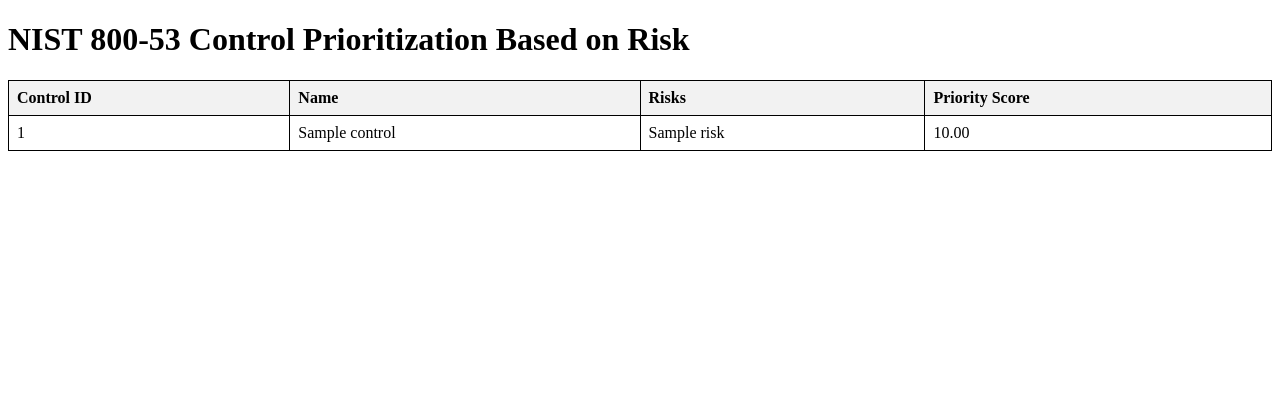
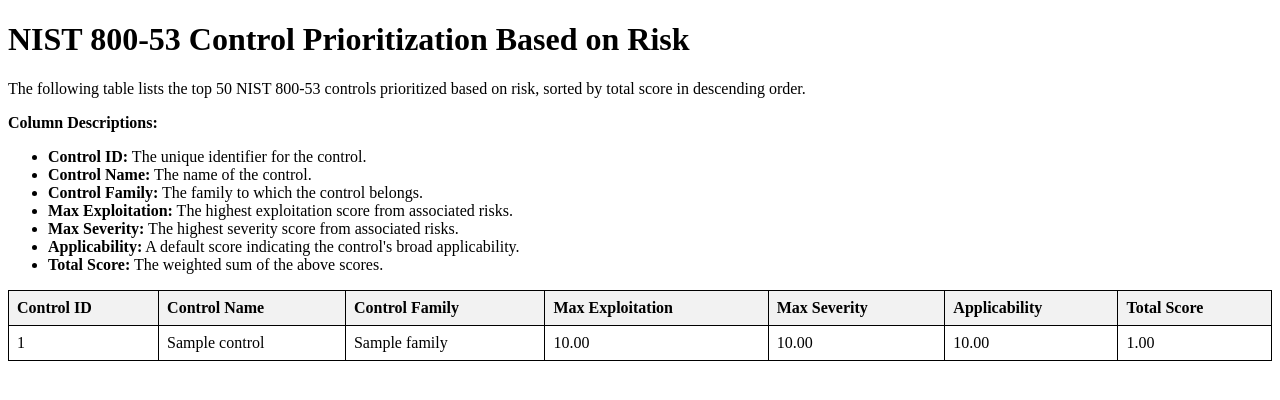
Before and after one commit to sm00thindian/RiskToNIST, a Python web app: template templates/controls.html in a window 1280 px wide. Shown: the top 400 px of the page. Run offline with Jinja, Linux system fonts and the light colour scheme; the template is opened without the code that fills it: most values are stand-ins (such as "Sample title", 1, 10 or a date in 2020).

Commit message:
Update controls.html

```diff
--- a/templates/controls.html
+++ b/templates/controls.html
@@ -1,30 +1,60 @@
 <!DOCTYPE html>
 <html>
 <head>
-    <title>RiskToNIST Control Prioritization</title>
+    <title>NIST 800-53 Control Prioritization</title>
     <style>
-        table { border-collapse: collapse; width: 100%; }
-        th, td { border: 1px solid black; padding: 8px; text-align: left; }
-        th { background-color: #f2f2f2; }
+        table {
+            border-collapse: collapse;
+            width: 100%;
+        }
+        th, td {
+            border: 1px solid black;
+            padding: 8px;
+            text-align: left;
+        }
+        th {
+            background-color: #f2f2f2;
+        }
     </style>
 </head>
 <body>
     <h1>NIST 800-53 Control Prioritization Based on Risk</h1>
+    <p>The following table lists the top 50 NIST 800-53 controls prioritized based on risk, sorted by total score in descending order.</p>
+    <p><strong>Column Descriptions:</strong></p>
+    <ul>
+        <li><strong>Control ID:</strong> The unique identifier for the control.</li>
+        <li><strong>Control Name:</strong> The name of the control.</li>
+        <li><strong>Control Family:</strong> The family to which the control belongs.</li>
+        <li><strong>Max Exploitation:</strong> The highest exploitation score from associated risks.</li>
+        <li><strong>Max Severity:</strong> The highest severity score from associated risks.</li>
+        <li><strong>Applicability:</strong> A default score indicating the control's broad applicability.</li>
+        <li><strong>Total Score:</strong> The weighted sum of the above scores.</li>
+    </ul>
     <table>
+        <thead>
             <tr>
                 <th>Control ID</th>
-            <th>Name</th>
-            <th>Risks</th>
-            <th>Priority Score</th>
+                <th>Control Name</th>
+                <th>Control Family</th>
+                <th>Max Exploitation</th>
+                <th>Max Severity</th>
+                <th>Applicability</th>
+                <th>Total Score</th>
             </tr>
+        </thead>
+        <tbody>
             {% for control in controls %}
             <tr>
                 <td>{{ control.id }}</td>
                 <td>{{ control.name }}</td>
-            <td>{{ control.risks | join(', ') }}</td>
-            <td>{{ "%.2f" | format(control.score) }}</td>
+                <td>{{ control.family }}</td>
+                <td>{{ "%.2f" | format(control.max_exploitation) }}</td>
+                <td>{{ "%.2f" | format(control.max_severity) }}</td>
+                <td>{{ "%.2f" | format(control.applicability) }}</td>
+                <td>{{ "%.2f" | format(control.total_score) }}</td>
             </tr>
             {% endfor %}
+        </tbody>
     </table>
 </body>
 </html>
```
Lines whose indentation alone changed are shown as unchanged.
